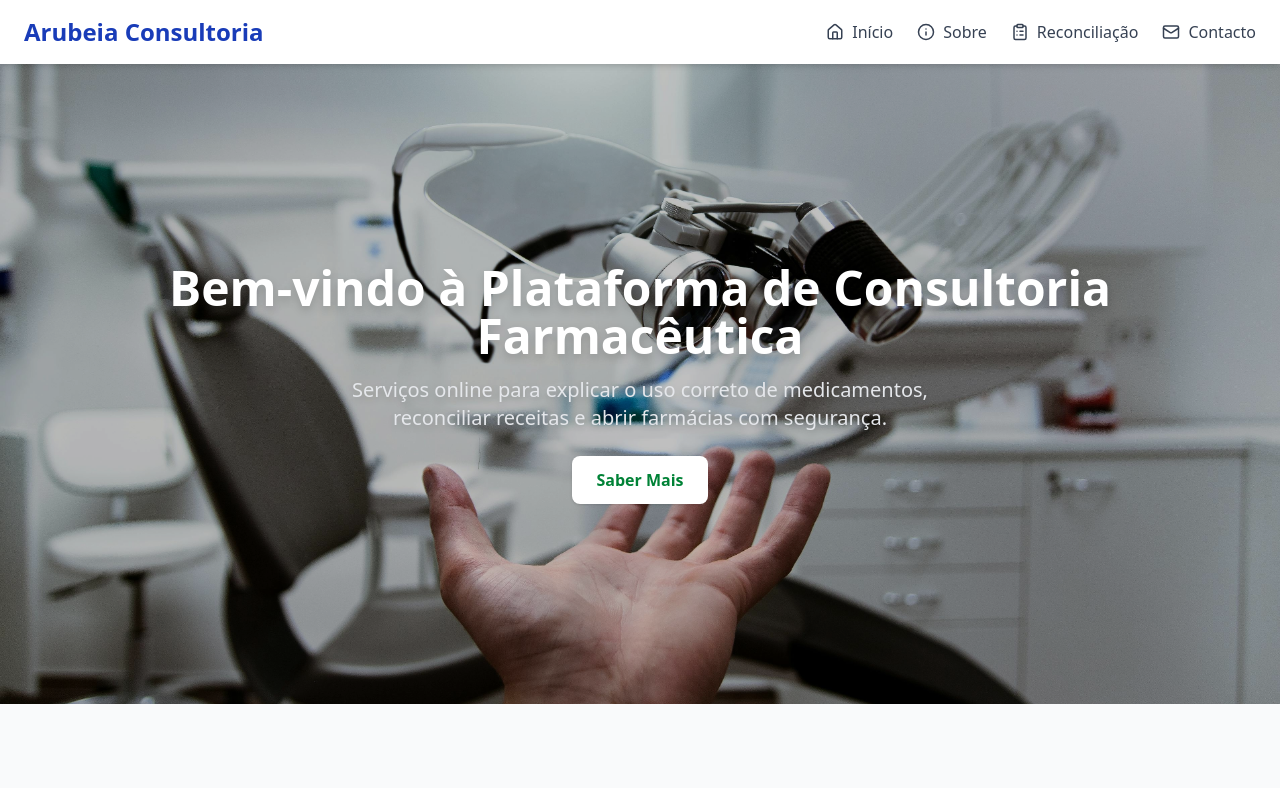
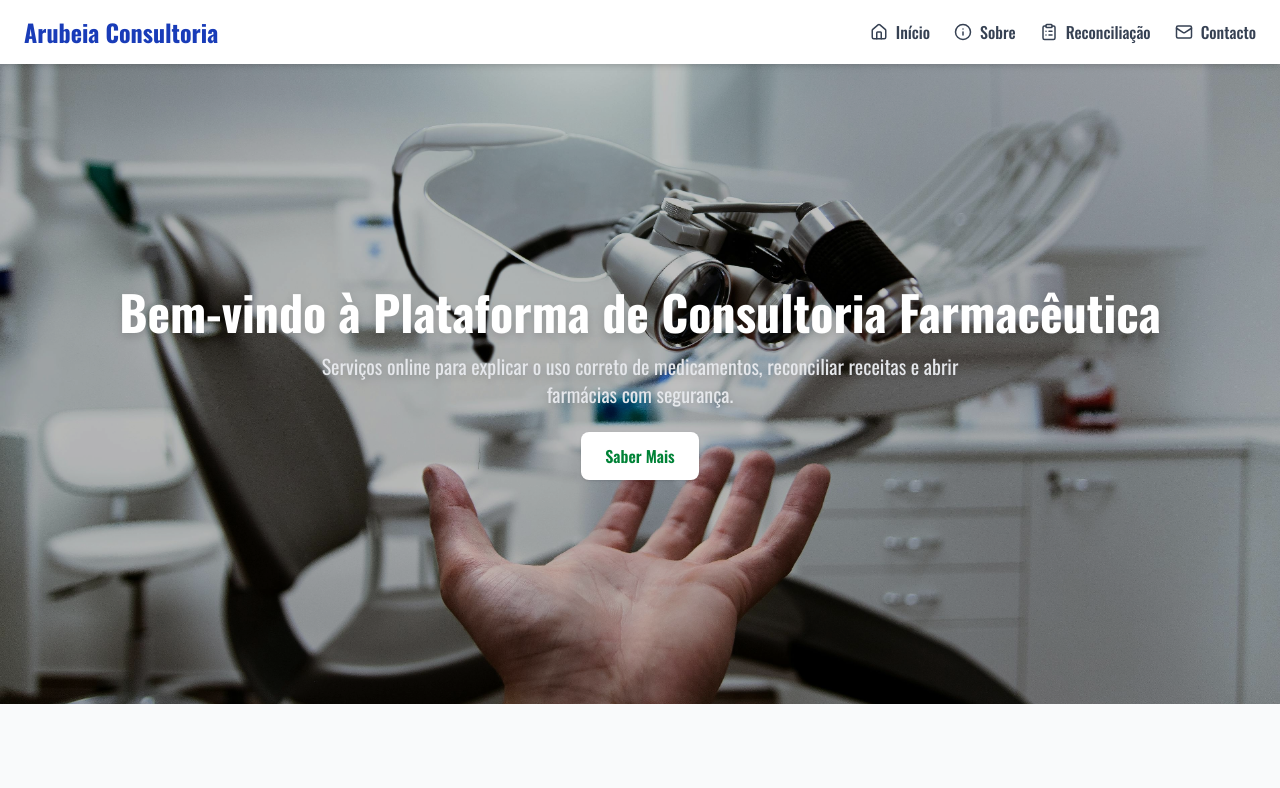
Before and after one commit to Antonio-Massumira/pharmacy-consultancy, a Next.js app: page / in a window 1280 px wide. Shown: the top 788 px of the page. Built offline with nearby package versions, Linux system fonts and the light colour scheme.

Commit message:
Added Font Oswald to the project

```diff
--- a/src/app/globals.css
+++ b/src/app/globals.css
@@ -1 +1,6 @@
+@import url('https://fonts.googleapis.com/css2?family=Oswald:wght@200..700&family=Roboto:ital,wght@0,100..900;1,100..900&display=swap');
 @import "tailwindcss";
+
+body{
+    font-family: "Oswald", sans-serif;
+}
```
